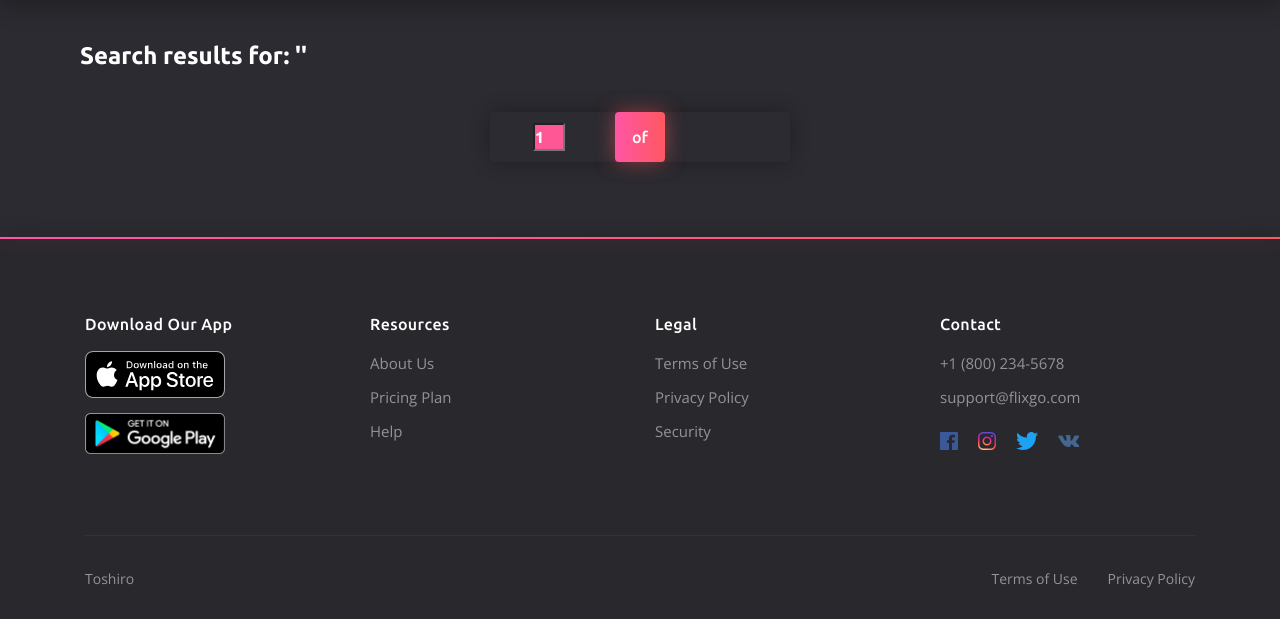
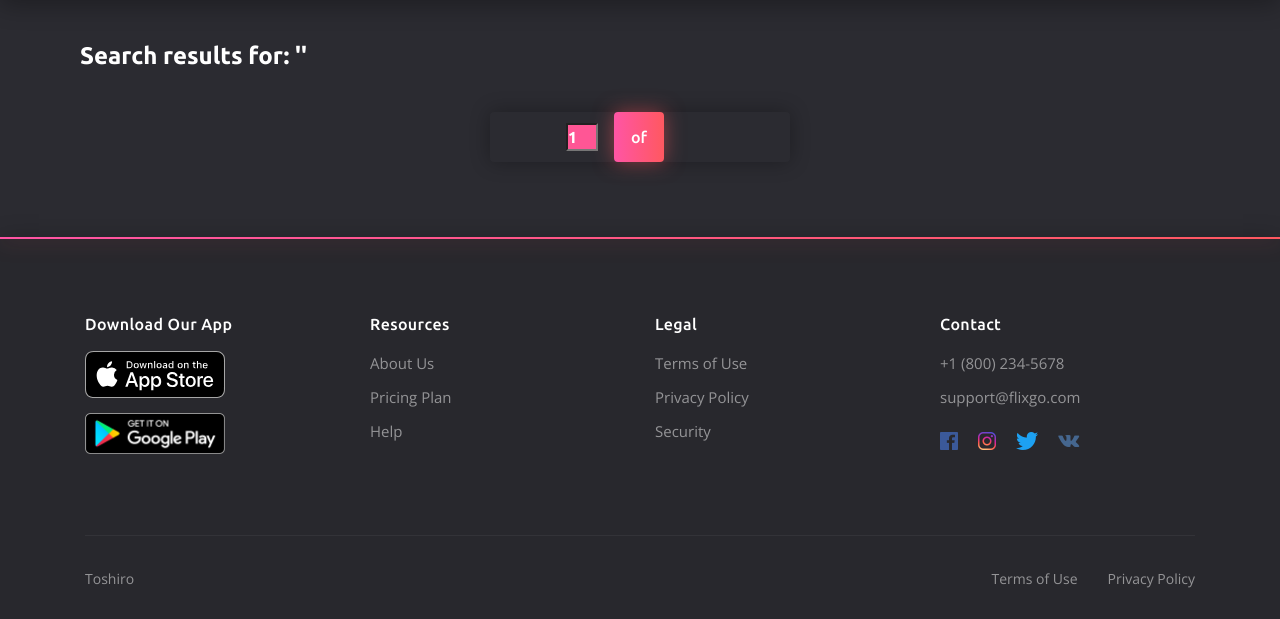
Before and after one commit to Goddy01/LilBloke, a Django app: template templates/search_result.html in a window 1280 px wide. Shown: the part 90-709 px from the top of the page. Run offline with Django 3.2, Linux system fonts and the light colour scheme; the template is opened without the code that fills it, so the values that code supplies are empty; some libraries are stand-ins or nearby versions.

Commit message:
completed the pagination for search_results

```diff
--- a/templates/pagination_snippet.html
+++ b/templates/pagination_snippet.html
@@ -3,7 +3,7 @@
     <ul class="paginator">
         <form method="post" action="">
             {% csrf_token %}
-            <input type="text" name="page" size="1" style="background-color: #FF5695;color: white;font-weight: bold;width: 2rem;"
+            <input type="text" name="page" size="1" style="background-color: #FF5695;color: white;font-weight: bold;width: 2rem;margin-right: 1rem;"
             {% if page %}
             value="{{ page }}"
             {% else %}
@@ -11,14 +11,14 @@
             {% endif %}
             id="page">
         </form>
-        <li class="paginator__item paginator__item--prev">
+        <!-- <li class="paginator__item paginator__item--prev">
             <a href="">
 
 
             </a>
-        </li>
+        </li> -->
         <!-- <li class="paginator__item"><a href="#"></a></li> -->
-        <li class="paginator__item paginator__item--active" style="margin-right: 2rem;">
+        <li class="paginator__item paginator__item--active" style="">
             <a href="#">
                 <span>of</span>
             </a>
```
